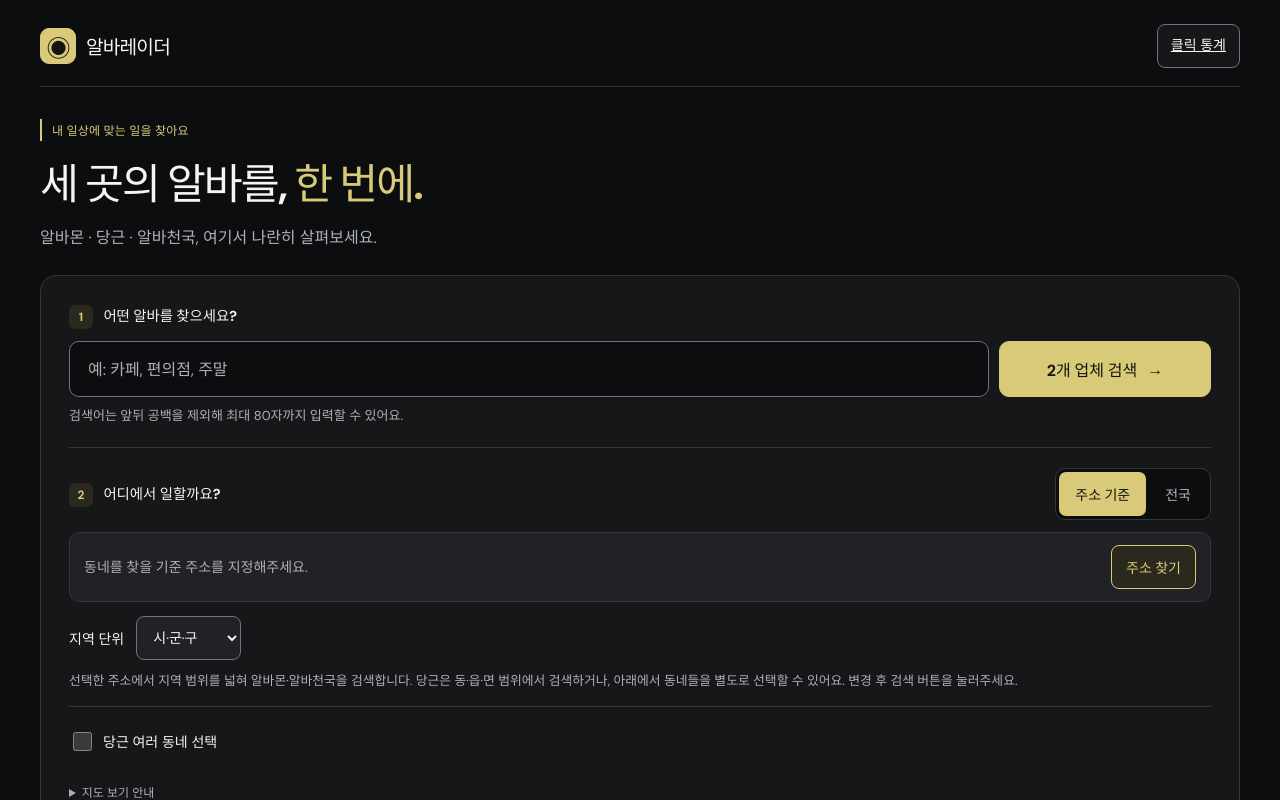
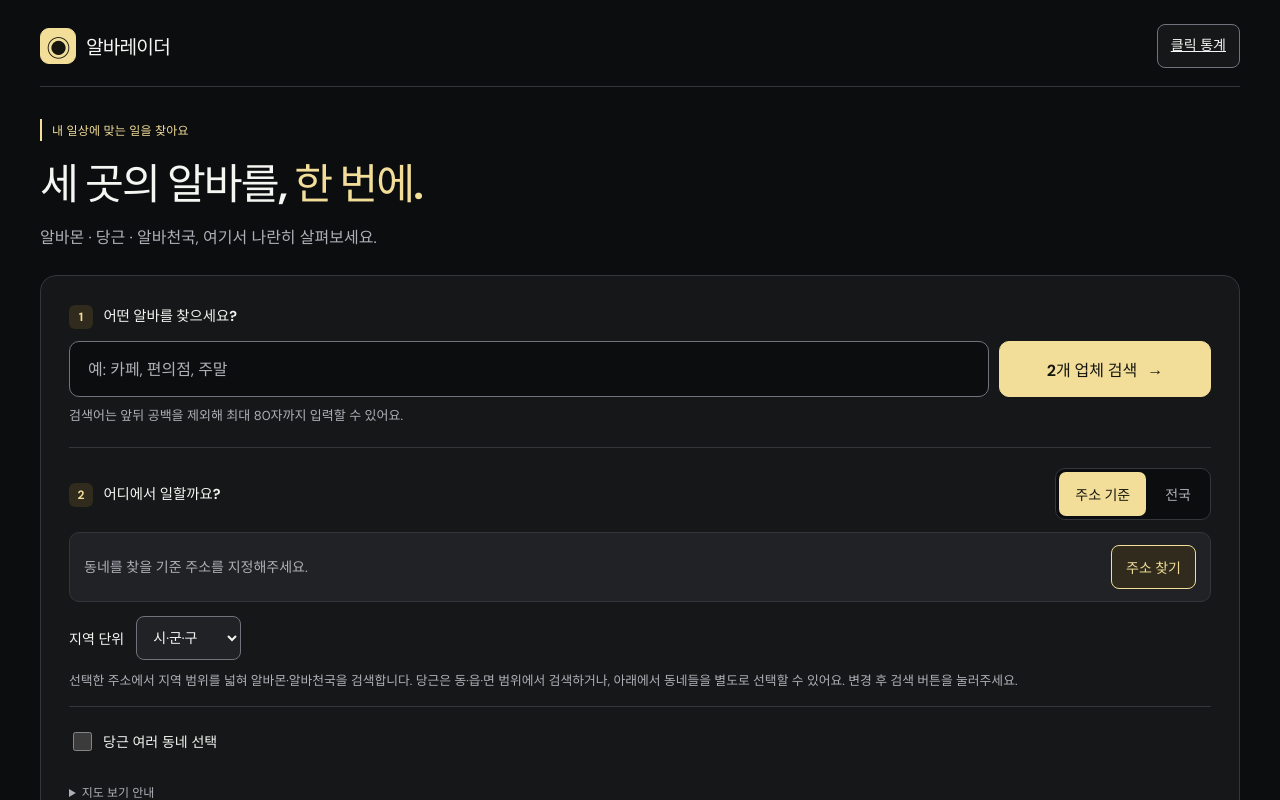
Before and after one commit to suseokpark/alba-rader, a SvelteKit app: page / in a window 1280 px wide. Shown: the top 800 px of the page. Built offline with nearby package versions, Linux system fonts and the light colour scheme.

Commit message:
style: brighten accents to butter yellow

```diff
--- a/src/app.css
+++ b/src/app.css
@@ -1,6 +1,6 @@
 @import url('https://fonts.googleapis.com/css2?family=DM+Sans:wght@400;500;600;700&family=Noto+Sans+KR:wght@400;500;600;700&display=swap');
 
-:root { font-family: 'DM Sans', 'Noto Sans KR', sans-serif; color-scheme: dark; color: var(--ink); background: var(--background); font-synthesis: none; --background: #0c0d0f; --surface: #161719; --surface-soft: #202226; --surface-hover: #2a2c30; --ink: #f5f5f2; --muted: #aeb0b7; --line: #34363c; --control-line: #70737b; --accent: #d9ca79; --accent-hover: #e4d897; --accent-ink: #15150e; --accent-soft: #2b291e; --danger: #ffb4ab; --danger-soft: #352021; }
+:root { font-family: 'DM Sans', 'Noto Sans KR', sans-serif; color-scheme: dark; color: var(--ink); background: var(--background); font-synthesis: none; --background: #0c0d0f; --surface: #161719; --surface-soft: #202226; --surface-hover: #2a2c30; --ink: #f5f5f2; --muted: #aeb0b7; --line: #34363c; --control-line: #70737b; --accent: #f2de99; --accent-hover: #f8eac0; --accent-ink: #15150e; --accent-soft: #302b1c; --danger: #ffb4ab; --danger-soft: #352021; }
 * { box-sizing: border-box; }
 body { margin: 0; min-width: 320px; }
 button, input { font: inherit; }
```
Also changed, not shown: 3 other files (tests, documents, lock files or other folders).
